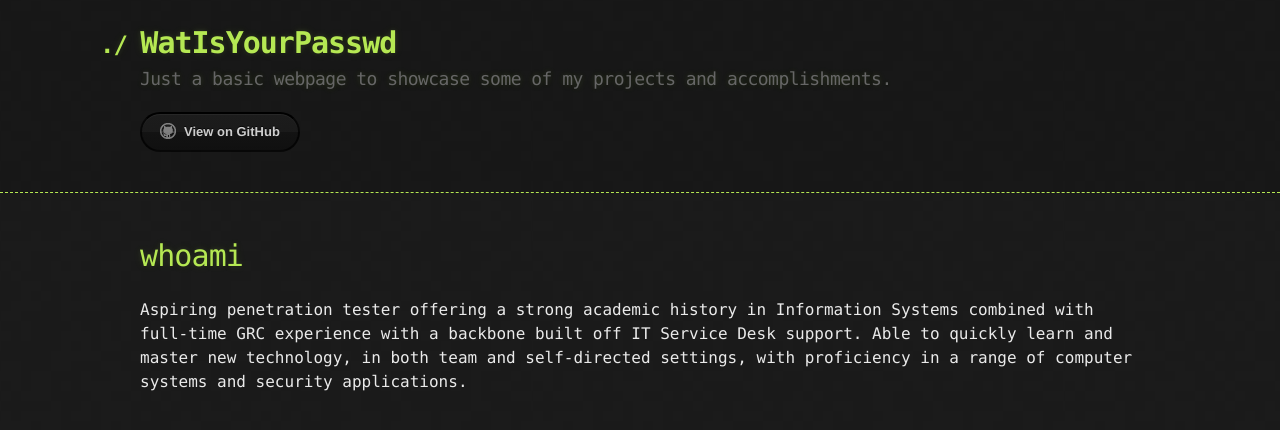
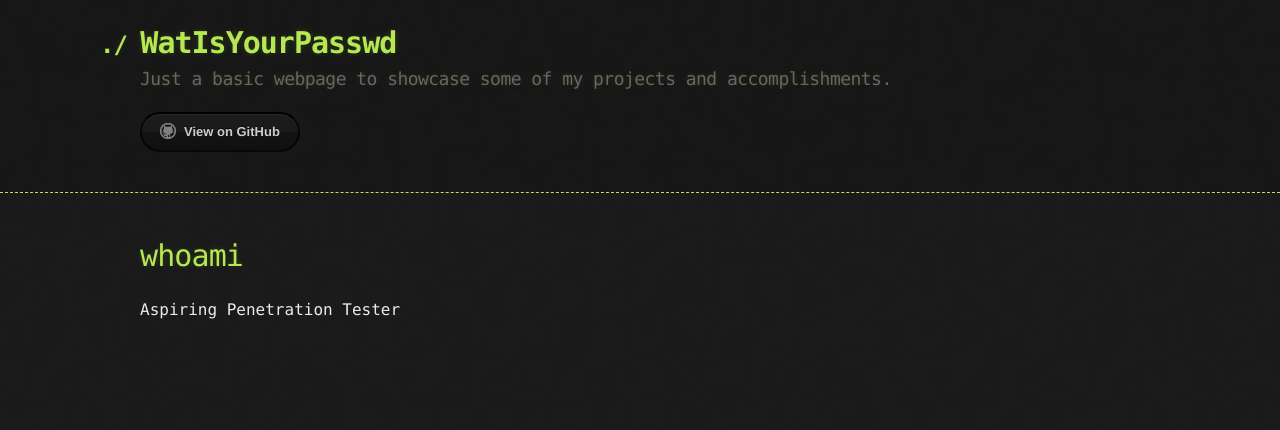
Before and after one commit to 0xForearms/0xForearms.github.io, a Jekyll site: the page built from index.md, in a window 1280 px wide. Shown: the top 430 px of the page. Built offline with Jekyll 4.4.1, drawn with Linux system fonts in a browser that asks for light colours; our own code applies the rules of GitHub Pages for plain Markdown files.

Commit message:
Update index.md

```diff
--- a/index.md
+++ b/index.md
@@ -4,4 +4,4 @@ layout: default
 
 # whoami
 
-Aspiring penetration tester offering a strong academic history in Information Systems combined with full-time GRC experience with a backbone built off IT Service Desk support. Able to quickly learn and master new technology, in both team and self-directed settings, with proficiency in a range of computer systems and security applications.
+Aspiring Penetration Tester
```
